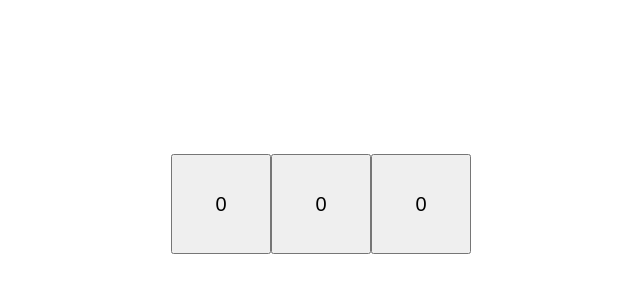
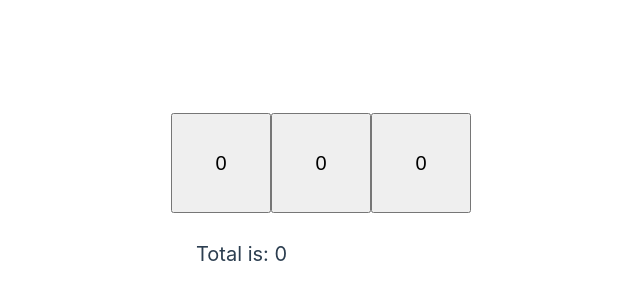
Before and after one commit to papebarka/vue-composition-api-basics, a Vue app: page / in a window 1280 px wide. Shown: the part 196-496 px from the top of the page, without its empty margins (169-809 px from the left). Built offline with nearby package versions, Linux system fonts and the light colour scheme.

Commit message:
Implements computed properties

```diff
--- a/src/App.vue
+++ b/src/App.vue
@@ -1,5 +1,5 @@
 <script setup>
-import { ref, reactive } from 'vue'
+import { ref, reactive, computed } from 'vue'
 //import HelloWorld from './components/HelloWorld.vue'
 
 
@@ -7,8 +7,8 @@ import { ref, reactive } from 'vue'
 const count = ref(0)
 
 const numbers = reactive({
-  a: 0,
-  b: 0
+  one: 0,
+  two: 0
 })
 
 const increment = () => {
@@ -19,13 +19,21 @@ const increase = (num) => {
   numbers[num]++
 }
 
+const total = computed(() => {
+  return count.value + numbers.one + numbers.two
+})
+
 </script>
 
 <template>
   <main>
     <button @click="increment">{{ count }}</button>
-    <button @click="increase('a')">{{ numbers.a }}</button>
-    <button @click="increase('b')">{{ numbers.b }}</button>
+    <button @click="increase('one')">{{ numbers.one }}</button>
+    <button @click="increase('two')">{{ numbers.two }}</button>
+
+    <p class="total">
+      Total is: {{ total }}
+    </p>
   </main>
 </template>
 
@@ -37,6 +45,11 @@ header {
 button {
   height: 100px;
   width: 100px;
+  font-size: 20px;
+}
+
+.total {
+  padding: 25px;
   font-size: 20px;
 }
 
```
Also changed, not shown: 1 other file (tests, documents, lock files or other folders).
